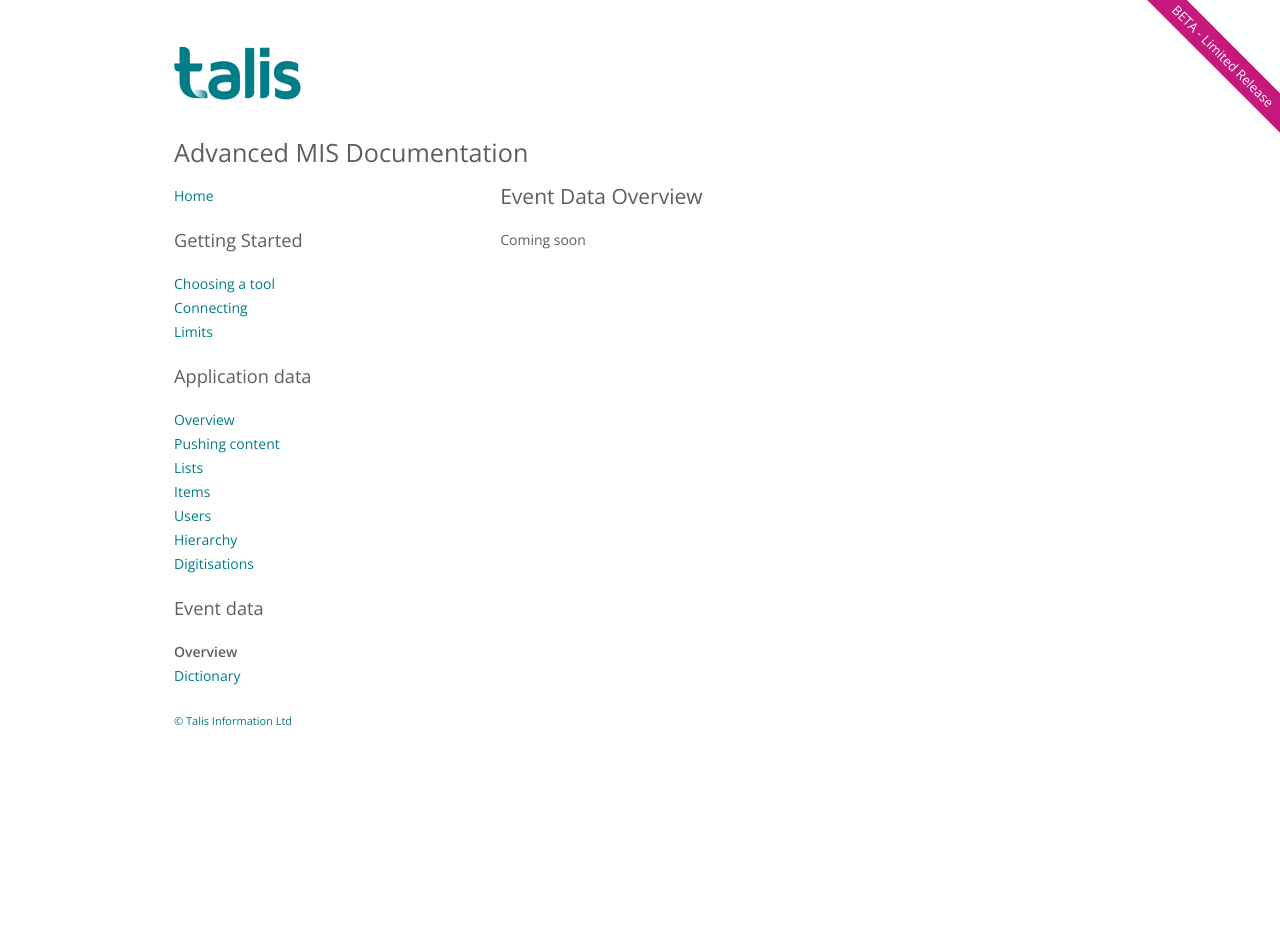
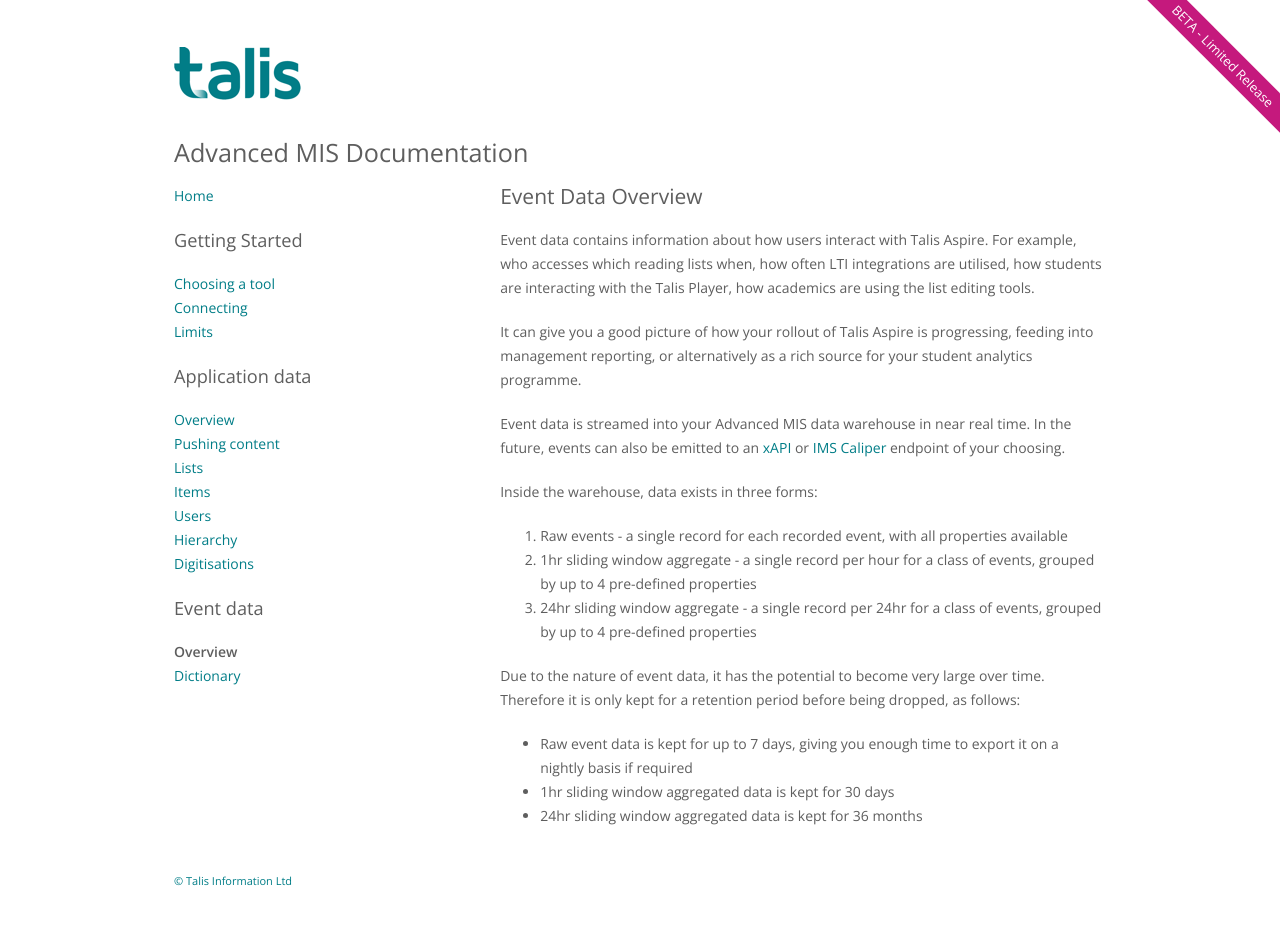
Before and after one commit to techfromsage/advanced-mis, a Jekyll site: the page built from topics/event-data.md, in a window 1280 px wide. Built offline with Jekyll 4.4.1, drawn with Linux system fonts in a browser that asks for light colours; before the commit the page ends 900 px from its top, so only the background shows below that.

Commit message:
Adding event overview content

```diff
--- a/topics/event-data.md
+++ b/topics/event-data.md
@@ -4,4 +4,25 @@ title: Event Data Overview
 body_class: event-data
 ---
 
-Coming soon
+Event data contains information about how users interact with Talis Aspire. For example, who accesses
+which reading lists when, how often LTI integrations are utilised, how students are interacting with
+the Talis Player, how academics are using the list editing tools.
+
+It can give you a good picture of how your rollout of Talis Aspire is progressing, feeding into management
+reporting, or alternatively as a rich source for your student analytics programme.
+
+Event data is streamed into your Advanced MIS data warehouse in near real time. In the future, events
+can also be emitted to an [xAPI](https://xapi.com/overview/) or [IMS Caliper](https://www.imsglobal.org/activity/caliper) endpoint of your choosing.
+
+Inside the warehouse, data exists in three forms:
+
+1. Raw events - a single record for each recorded event, with all properties available
+2. 1hr sliding window aggregate - a single record per hour for a class of events, grouped by up to 4 pre-defined properties
+3. 24hr sliding window aggregate - a single record per 24hr for a class of events, grouped by up to 4 pre-defined properties
+
+Due to the nature of event data, it has the potential to become very large over time. Therefore it is
+only kept for a retention period before being dropped, as follows:
+
+* Raw event data is kept for up to 7 days, giving you enough time to export it on a nightly basis if required
+* 1hr sliding window aggregated data is kept for 30 days
+* 24hr sliding window aggregated data is kept for 36 months
```
